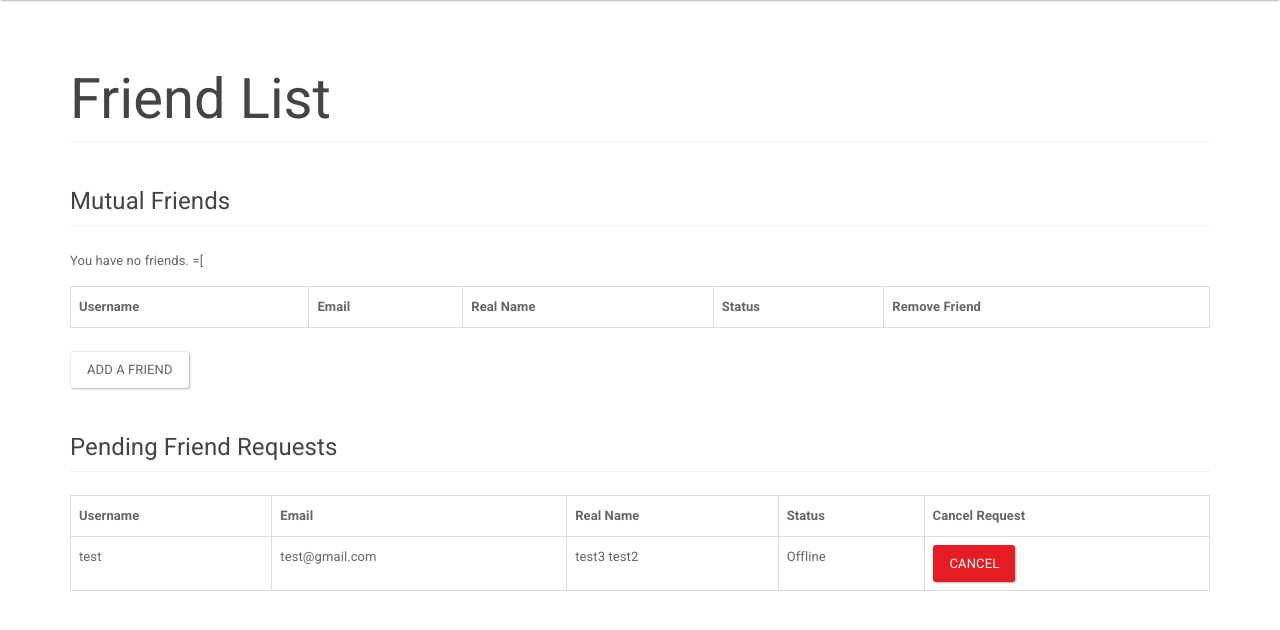
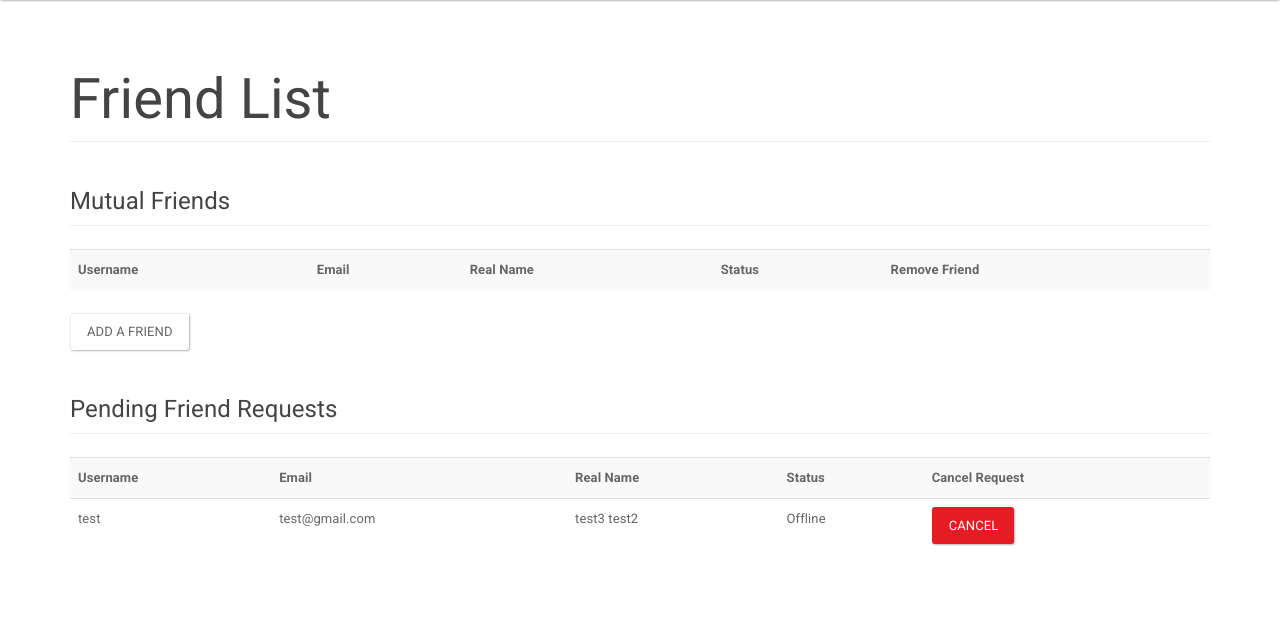
Before and after one commit to ehsu0407/cs411_bookworm, a Django app: page /profile/myfriends in a window 1280 px wide. Shown: the part 64-694 px from the top of the page. Run offline with Django 3.2, Linux system fonts and the light colour scheme; a user stored in the database is signed in; data comes from the database, SQL or seed files in the repository; both versions use the stored data as it was after the commit; lists and menus that the app fills with data are empty; some libraries are stand-ins or nearby versions.

Commit message:
- Small look changes, fixed the remove media model to look better. - Changed some of the tables to striped.

```diff
--- /dev/null
+++ b/bookworm_app/static/bookworm_app/css/custom.css
@@ -0,0 +1 @@
+/* Custom css goes here */
--- a/bookworm_app/static/bookworm_app/css/jumbotron.css
+++ /dev/null
@@ -1,5 +0,0 @@
-/* Move down content because we have a fixed navbar that is 50px tall */
-body {
-  padding-top: 50px;
-  padding-bottom: 20px;
-}
--- a/bookworm_app/templates/bookworm_app/profile/myfriends.html
+++ b/bookworm_app/templates/bookworm_app/profile/myfriends.html
@@ -6,7 +6,7 @@
     <h1 class="page-header">Friend List</h1>
 
     <h4 class="page-header">Mutual Friends</h4>
-    <table class="table table-bordered">
+    <table class="table table-striped">
         <tr>
             <th>Username</th>
             <th>Email</th>
@@ -49,15 +49,13 @@
                 </div>
             </div>
         </div>
-    {% empty %}
-        <p>You have no friends. =[</p>
     {% endfor %}
     </table>
 
     <a class="btn btn-default" href="{% url "add_friend" %}" role="button">Add a Friend</a>
 
     <h4 class="page-header">Pending Friend Requests</h4>
-    <table class="table table-bordered">
+    <table class="table table-striped">
         <tr>
             <th>Username</th>
             <th>Email</th>
```
Also changed, not shown: bookworm_app/templates/bookworm_app/profile/mymedia.html (+5 -2 lines), db.sqlite3.
